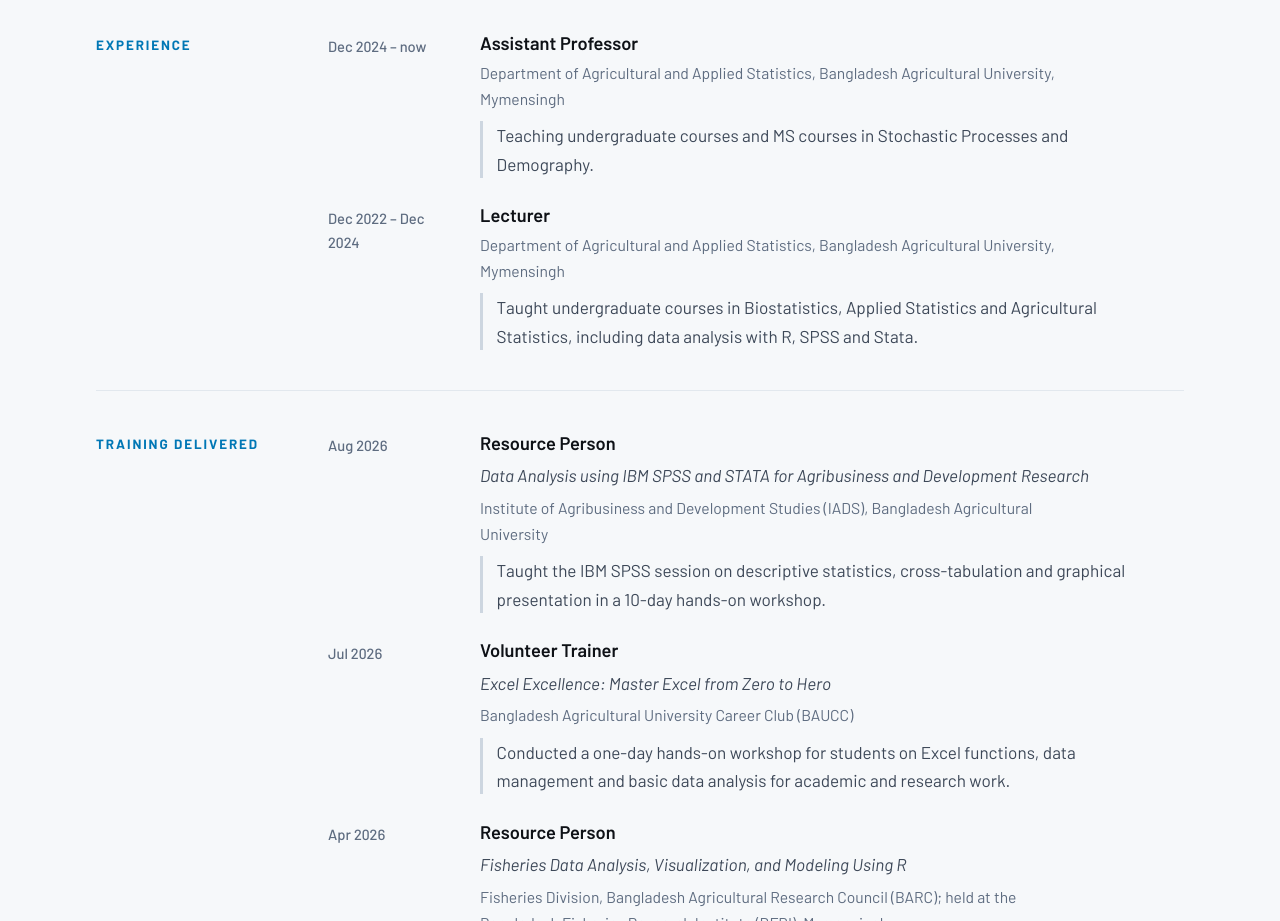
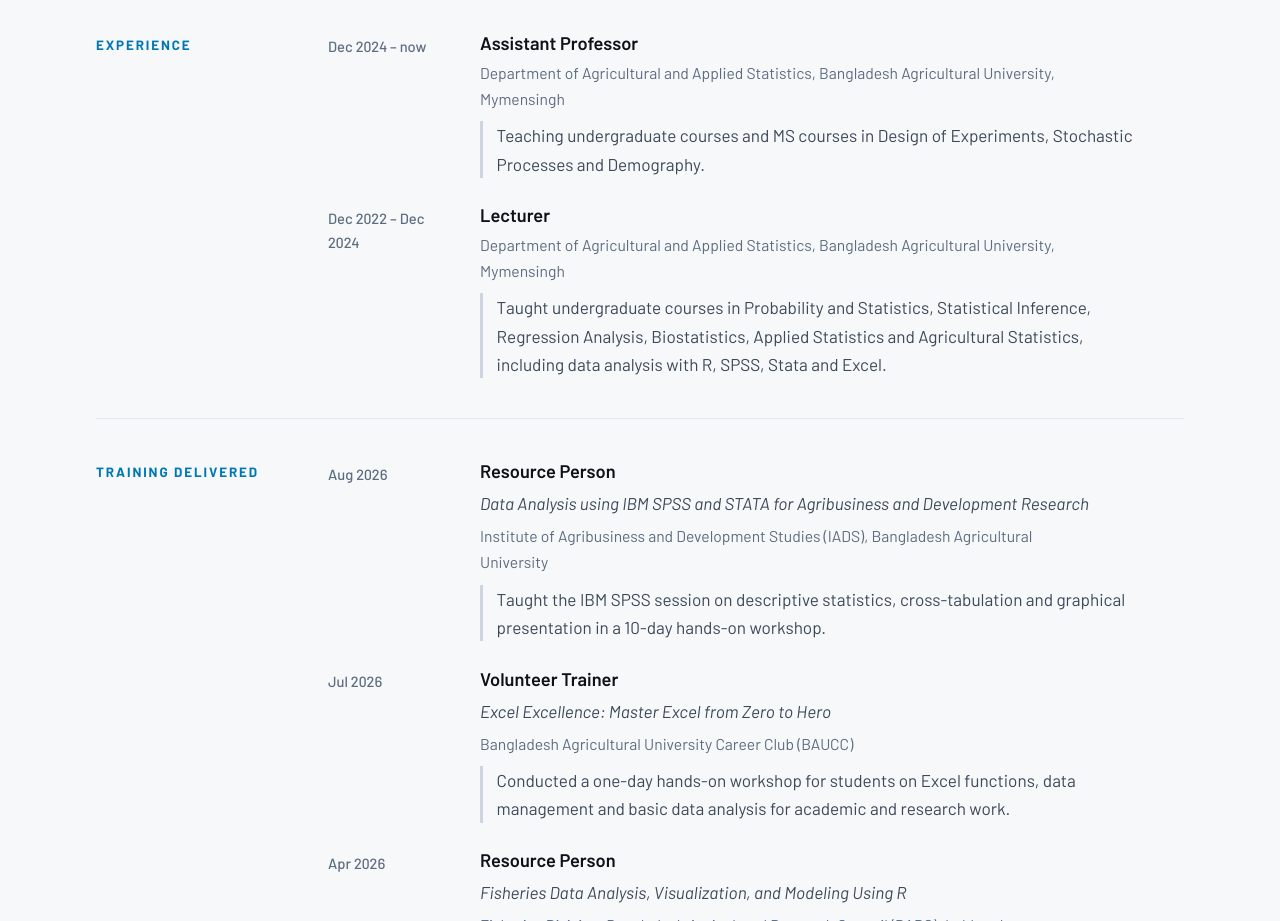
Before and after one commit to mdfakhrulhasan/mdfakhrulhasan.github.io, a plain HTML site: page index.html in a window 1280 px wide. Shown: the part 2400-3321 px from the top of the page. Drawn offline with nearby package versions, Linux system fonts and the light colour scheme.

Commit message:
Update index.html

```diff
--- a/index.html
+++ b/index.html
@@ -392,7 +392,7 @@ footer .nw { white-space: nowrap; }
             <div class="what">
               <h3>Assistant Professor</h3>
               <p class="meta">Department of Agricultural and Applied Statistics, Bangladesh Agricultural University, Mymensingh</p>
-              <p class="desc">Teaching undergraduate courses and MS courses in Stochastic Processes and Demography.</p>
+              <p class="desc">Teaching undergraduate courses and MS courses in Design of Experiments, Stochastic Processes and Demography.</p>
             </div>
           </li>
           <li class="entry">
@@ -400,7 +400,7 @@ footer .nw { white-space: nowrap; }
             <div class="what">
               <h3>Lecturer</h3>
               <p class="meta">Department of Agricultural and Applied Statistics, Bangladesh Agricultural University, Mymensingh</p>
-              <p class="desc">Taught undergraduate courses in Biostatistics, Applied Statistics and Agricultural Statistics, including data analysis with R, SPSS and Stata.</p>
+              <p class="desc">Taught undergraduate courses in Probability and Statistics, Statistical Inference, Regression Analysis, Biostatistics, Applied Statistics and Agricultural Statistics, including data analysis with R, SPSS, Stata and Excel.</p>
             </div>
           </li>
         </ul>
```
